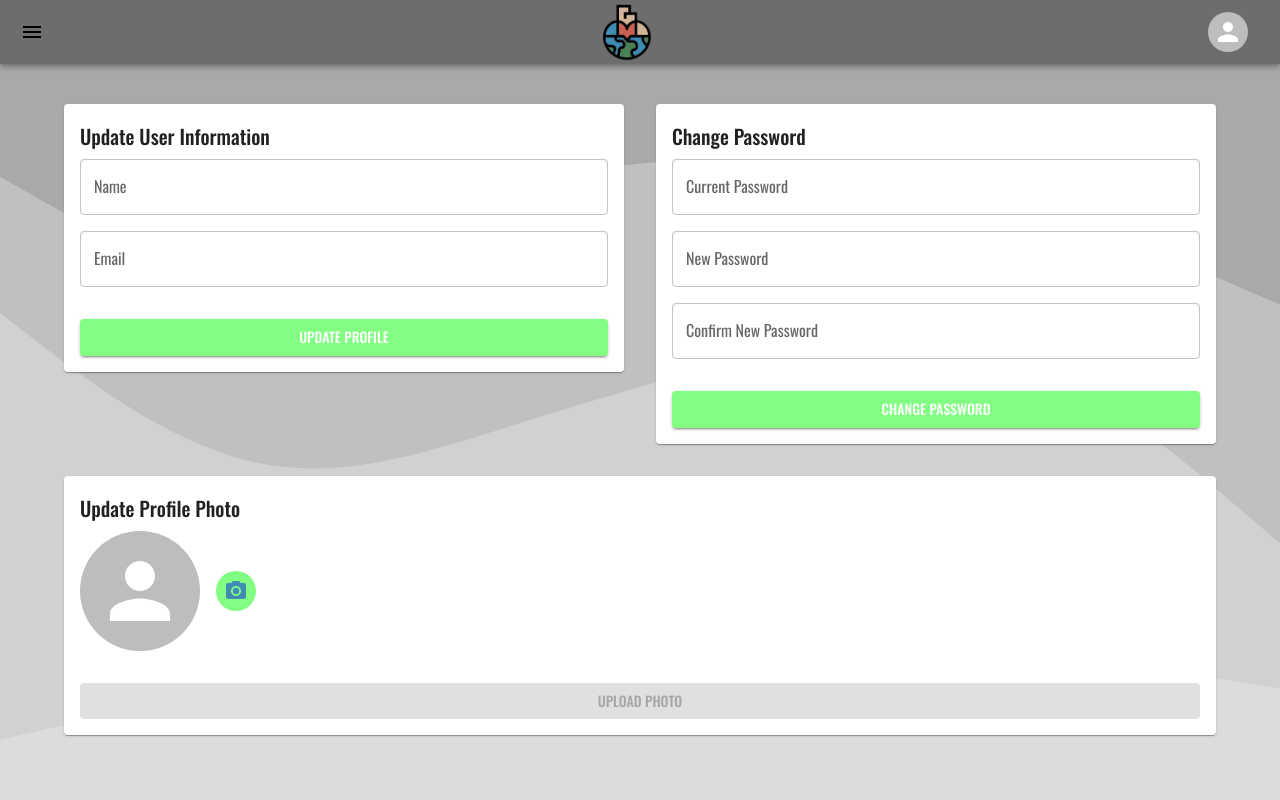
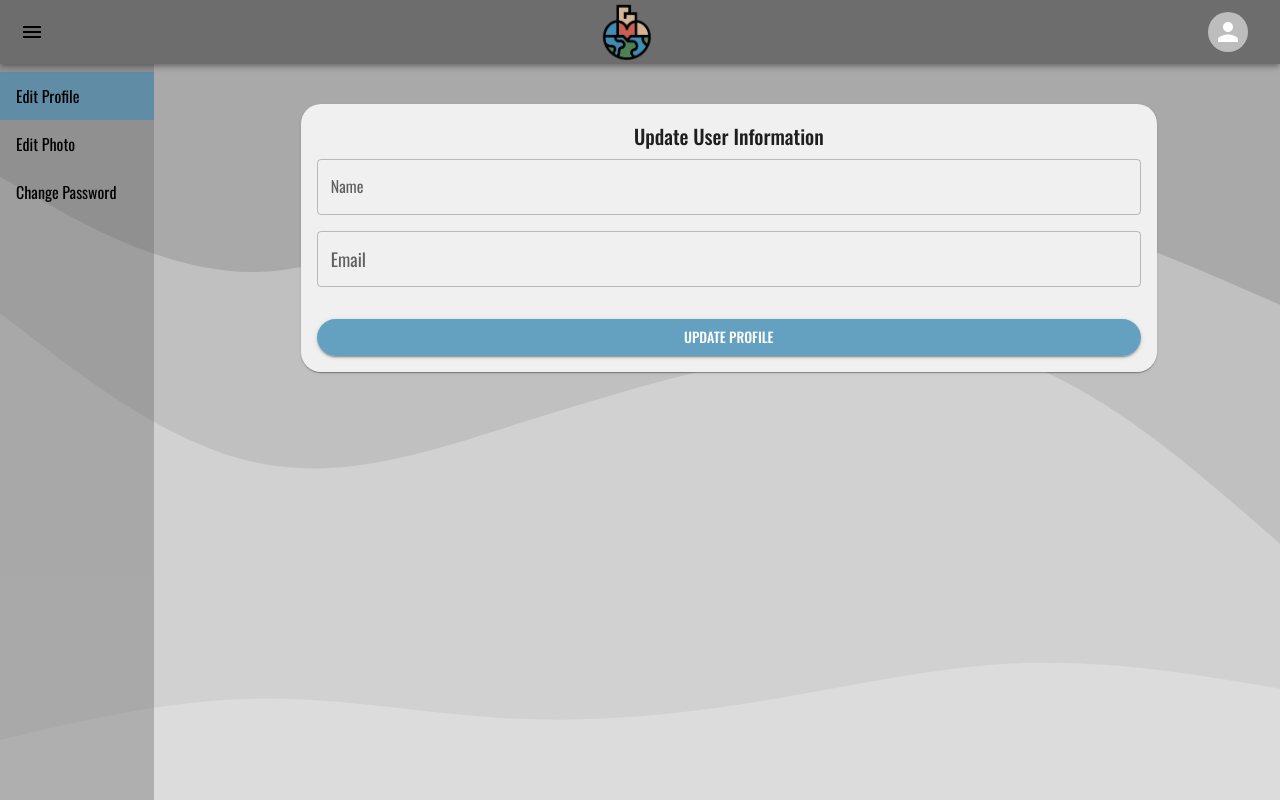
Before and after one commit to CaptainBomPa/hackathon-cae, a React (Create React App) app in the folder business-ngo-connect/: page /settings in a window 1280 px wide. Built offline with nearby package versions, Linux system fonts and the light colour scheme.

Commit message:
fix fix fix

```diff
--- a/business-ngo-connect/src/pages/UserSettings.js
+++ b/business-ngo-connect/src/pages/UserSettings.js
@@ -1,17 +1,38 @@
 import React, { useState, useEffect } from 'react';
-import { Container, Box, Typography, Button, TextField, Grid, Paper, Alert, Snackbar, Avatar, IconButton } from '@mui/material';
+import {
+  Container,
+  Box,
+  Typography,
+  Button,
+  TextField,
+  Grid,
+  Paper,
+  Alert,
+  Snackbar,
+  Avatar,
+  IconButton,
+  List,
+  ListItem,
+  ListItemText,
+} from '@mui/material';
+import { motion } from 'framer-motion';
+import PhotoCamera from '@mui/icons-material/PhotoCamera';
 import DashboardLayout from '../components/DashboardLayout';
 import { updateProfile, updatePassword, getUser } from '../services/userService';
-import { getUserPhoto, updateUserPhoto } from '../services/photoService'; // Import funkcji do obsługi zdjęć
-import { motion } from 'framer-motion'; // Import framer-motion
-import PhotoCamera from '@mui/icons-material/PhotoCamera'; // Ikona do przesyłania zdjęcia
+import { getUserPhoto, updateUserPhoto } from '../services/photoService';
+import CustomTextField from '../components/CustomTextField';
 
-// Definicja animacji
 const pageVariants = {
-  initial: { opacity: 0, y: 50 }, // Stan początkowy: niewidoczny, przesunięty w dół
-  animate: { opacity: 1, y: 0 }, // Stan końcowy: widoczny, na właściwej pozycji
-  exit: { opacity: 0, y: 50 } // Stan podczas wychodzenia: niewidoczny, przesunięty w dół
+  initial: { opacity: 0, y: 50 },
+  animate: { opacity: 1, y: 0 },
+  exit: { opacity: 0, y: 50 },
 };
+
+const filterOptions = [
+  { label: 'Edit Profile', value: 'profile' },
+  { label: 'Edit Photo', value: 'photo' },
+  { label: 'Change Password', value: 'password' },
+];
 
 const UserSettingsPage = () => {
   const [userData, setUserData] = useState({
@@ -19,23 +40,21 @@ const UserSettingsPage = () => {
     email: '',
     photoUrl: '',
   });
-  const [loggedInUserId, setLoggedInUserId] = useState(null); // Przechowywanie ID zalogowanego użytkownika
+  const [loggedInUserId, setLoggedInUserId] = useState(null);
   const [currentPassword, setCurrentPassword] = useState('');
   const [newPassword, setNewPassword] = useState('');
   const [confirmPassword, setConfirmPassword] = useState('');
   const [alertMessage, setAlertMessage] = useState('');
   const [showAlert, setShowAlert] = useState(false);
-  const [selectedPhoto, setSelectedPhoto] = useState(null); // Przechowywanie wybranego zdjęcia
+  const [selectedPhoto, setSelectedPhoto] = useState(null);
+  const [activeTab, setActiveTab] = useState('profile');
 
-  // Przy pobraniu danych z localStorage zakładamy, że klucz 'user' przechowuje informacje o zalogowanym użytkowniku
   useEffect(() => {
     const fetchUserData = async () => {
       const storedUser = localStorage.getItem('user');
       if (storedUser) {
         const user = JSON.parse(storedUser);
-        setLoggedInUserId(user.id); // Ustawienie ID użytkownika z localStorage
-
-        // Pobieranie danych użytkownika
+        setLoggedInUserId(user.id);
         setUserData({
           ...userData,
           name: user.name || '',
@@ -43,18 +62,18 @@ const UserSettingsPage = () => {
         });
 
         try {
-          const photoUrl = await getUserPhoto(user.id); // Pobieranie zdjęcia użytkownika
-          setUserData((prevData) => ({ ...prevData, photoUrl })); // Aktualizacja URL zdjęcia
+          const photoUrl = await getUserPhoto(user.id);
+          setUserData((prevData) => ({ ...prevData, photoUrl }));
         } catch (error) {
           console.error('Error fetching user photo:', error);
         }
       }
     };
     fetchUserData();
-  }, []); // Pusty array dependencies oznacza, że useEffect wykona się tylko raz po montażu komponentu
+  }, []);
 
   const handleProfileUpdate = async () => {
-    if (!loggedInUserId) return; // Jeśli brak ID użytkownika, nie wykonujemy operacji
+    if (!loggedInUserId) return;
 
     try {
       await updateProfile(loggedInUserId, { name: userData.name, email: userData.email });
@@ -67,7 +86,7 @@ const UserSettingsPage = () => {
   };
 
   const handlePasswordUpdate = async () => {
-    if (!loggedInUserId) return; // Jeśli brak ID użytkownika, nie wykonujemy operacji
+    if (!loggedInUserId) return;
 
     if (newPassword !== confirmPassword) {
       setAlertMessage('Passwords do not match.');
@@ -93,16 +112,15 @@ const UserSettingsPage = () => {
   };
 
   const handlePhotoUpload = async () => {
-    if (!loggedInUserId || !selectedPhoto) return; // Jeśli brak ID użytkownika lub zdjęcia, nie wykonujemy operacji
+    if (!loggedInUserId || !selectedPhoto) return;
 
     try {
       const updatedUser = await updateUserPhoto(loggedInUserId, selectedPhoto);
-      setUserData(updatedUser); // Aktualizacja danych użytkownika z nowym zdjęciem
+      setUserData(updatedUser);
       setAlertMessage('Profile photo updated successfully.');
       setShowAlert(true);
-      setSelectedPhoto(null); // Zresetowanie wybranego zdjęcia
+      setSelectedPhoto(null);
 
-      // Pobranie nowego zdjęcia po aktualizacji
       const photoUrl = await getUserPhoto(loggedInUserId);
       setUserData((prevData) => ({ ...prevData, photoUrl }));
     } catch (error) {
@@ -111,20 +129,20 @@ const UserSettingsPage = () => {
     }
   };
 
+  const renderActiveTab = () => {
+    switch (activeTab) {
+      case 'profile':
         return (
-    <DashboardLayout>
-      <motion.div
-        variants={pageVariants}
-        initial="initial"
-        animate="animate"
-        exit="exit"
-        transition={{ duration: 0.5 }} // Czas trwania animacji
+          <Paper
+            sx={{
+              padding: 2,
+              backgroundColor: '#f0f0f0', // Gray background
+              display: 'flex',
+              flexDirection: 'column',
+              alignItems: 'center', // Center items
+              borderRadius: '20px',
+            }}
           >
-        <Container maxWidth="lg" sx={{ marginTop: 2 }}>
-          <Grid container spacing={4}>
-            {/* Lewa strona: Edycja danych użytkownika */}
-            <Grid item xs={12} md={6}>
-              <Paper sx={{ padding: 2 }}>
             <Typography variant="h6" gutterBottom>
               Update User Information
             </Typography>
@@ -133,30 +151,49 @@ const UserSettingsPage = () => {
               fullWidth
               value={userData.name}
               onChange={(e) => setUserData({ ...userData, name: e.target.value })}
-                  sx={{ marginBottom: 2 }}
+              sx={{ marginBottom: 2,
+                borderRadius: '20px',
+               }}
             />
             <TextField
               label="Email"
               fullWidth
               value={userData.email}
               onChange={(e) => setUserData({ ...userData, email: e.target.value })}
-                  sx={{ marginBottom: 2 }}
+              sx={{
+                marginBottom: 2,
+                '& .MuiInputLabel-root': {
+                  fontSize: '18px', // Zwiększenie rozmiaru etykiety
+                },
+               }}
             />
             <Button
               variant="contained"
               color="primary"
               onClick={handleProfileUpdate}
-                  sx={{ marginTop: 2, backgroundColor: '#82ff82', '&:hover': { backgroundColor: '#70e270' } }}
+              sx={{
+                borderRadius: '20px',
+                marginTop: 2,
+                backgroundColor: 'rgba(65, 140, 181, 0.8)',
+                '&:hover': { backgroundColor: 'rgba(65, 140, 181, 1.0)' } }}
               fullWidth
             >
               Update Profile
             </Button>
           </Paper>
-            </Grid>
-
-            {/* Prawa strona: Zmiana hasła */}
-            <Grid item xs={12} md={6}>
-              <Paper sx={{ padding: 2 }}>
+        );
+      case 'password':
+        return (
+          <Paper
+            sx={{
+              padding: 2,
+              backgroundColor: '#f0f0f0', // Gray background
+              display: 'flex',
+              flexDirection: 'column',
+              alignItems: 'center', // Center items
+              borderRadius: '20px',
+            }}
+          >
             <Typography variant="h6" gutterBottom>
               Change Password
             </Typography>
@@ -188,17 +225,25 @@ const UserSettingsPage = () => {
               variant="contained"
               color="primary"
               onClick={handlePasswordUpdate}
-                  sx={{ marginTop: 2, backgroundColor: '#82ff82', '&:hover': { backgroundColor: '#70e270' } }}
+              sx={{ marginTop: 2, backgroundColor: 'rgba(65, 140, 181, 0.8)', '&:hover': { backgroundColor: 'rgba(65, 140, 181, 1.0)' } }}
               fullWidth
             >
               Change Password
             </Button>
           </Paper>
-            </Grid>
-
-            {/* Dodatkowy panel: Aktualizacja zdjęcia profilowego */}
-            <Grid item xs={12}>
-              <Paper sx={{ padding: 2 }}>
+        );
+      case 'photo':
+        return (
+          <Paper
+            sx={{
+              padding: 2,
+              backgroundColor: '#f0f0f0', // Gray background
+              borderRadius: '20px',
+              display: 'flex',
+              flexDirection: 'column',
+              alignItems: 'center', // Center items
+            }}
+          >
             <Typography variant="h6" gutterBottom>
               Update Profile Photo
             </Typography>
@@ -221,17 +266,78 @@ const UserSettingsPage = () => {
               variant="contained"
               color="primary"
               onClick={handlePhotoUpload}
-                  sx={{ marginTop: 2, backgroundColor: '#418cb5', '&:hover': { backgroundColor: '#3179a3' } }}
+              sx={{ marginTop: 2, backgroundColor: 'rgba(65, 140, 181, 0.8)', '&:hover': { backgroundColor: 'rgba(65, 140, 181, 1.0)' } }}
               fullWidth
-                  disabled={!selectedPhoto} // Disable button if no photo selected
+              disabled={!selectedPhoto}
             >
               Upload Photo
             </Button>
           </Paper>
+        );
+      default:
+        return null;
+    }
+  };
+
+  return (
+    <DashboardLayout>
+      <Container maxWidth="lg" sx={{ marginTop: 2 }}>
+        <Grid container spacing={4}>
+          <Box
+            sx={{
+              display: 'flex',
+              flexDirection: 'column',
+              alignItems: 'flex-start',
+              width: '12%',
+              height: '100%',
+              backgroundColor: 'rgba(109, 109, 109, 0.4)',
+              padding: 0,
+              marginTop: "64px",
+              marginRight: 4,
+              position: 'fixed',
+              left: 0,
+              top: 0,
+            }}
+          >
+            <List sx={{ width: '100%' }}>
+              {filterOptions.map((option, index) => (
+                <ListItem
+                  key={index}
+                  button
+                  onClick={() => setActiveTab(option.value)}
+                  sx={{
+                    backgroundColor:
+                      activeTab === option.value
+                        ? 'rgba(65, 140, 181, 0.6)'
+                        : 'rgba(109, 109, 109, 0.0)',
+                    '&:hover': {
+                      backgroundColor: 'rgba(109, 109, 109, 0.6)',
+                    },
+                    opacity: 'inherit',
+                    transition: 'background-color 0.3s ease',
+                  }}
+                >
+                  <ListItemText primary={option.label} sx={{ color: 'black' }} />
+                </ListItem>
+              ))}
+            </List>
+          </Box>
+
+          <Grid item xs={12} md={9} sx={{
+            marginLeft: '20%'
+            }}> {/* Add margin to offset the fixed sidebar */}
+            <motion.div
+              variants={pageVariants}
+              initial="initial"
+              animate="animate"
+              exit="exit"
+              transition={{ duration: 0.5 }}
+            >
+              {renderActiveTab()}
+            </motion.div>
           </Grid>
         </Grid>
 
-          {/* Alert */}
         <Snackbar
           open={showAlert}
           autoHideDuration={5000}
@@ -243,7 +349,6 @@ const UserSettingsPage = () => {
           </Alert>
         </Snackbar>
       </Container>
-      </motion.div>
     </DashboardLayout>
   );
 };
```
Lines whose indentation alone changed are shown as unchanged.
